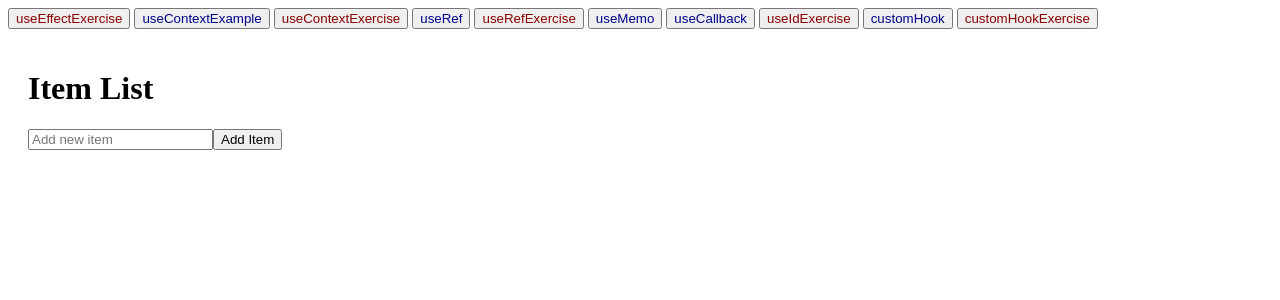
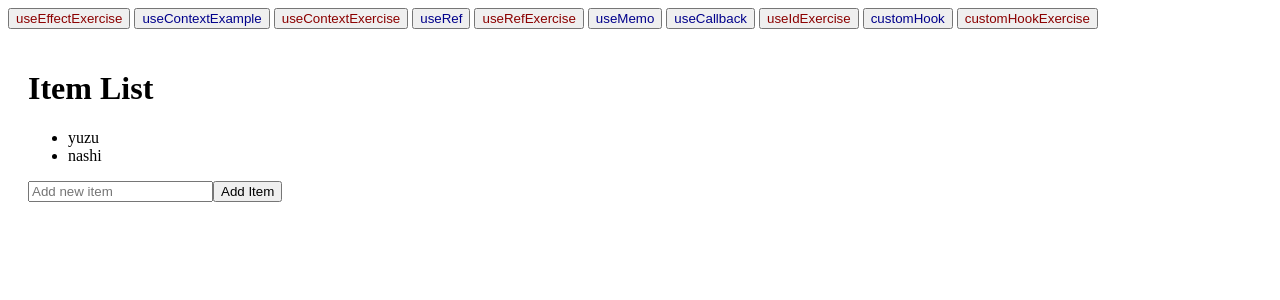
Before and after one commit to m-zawilski/hooks-redi, a React (Vite) app: page / in a window 1280 px wide. Both pictures are taken after a click on the button "customHookExercise". Shown: the top 300 px of the page. Built offline with nearby package versions, Linux system fonts and the light colour scheme.

Commit message:
Finished Custom Hook exercise

```diff
--- a/src/exercises/CustomHookExercise.tsx
+++ b/src/exercises/CustomHookExercise.tsx
@@ -1,16 +1,24 @@
 // Implement a custom hook useItemList that accepts the initial list of items
 // Hook should return the current list of items and a function that allows adding an additional item
 
-// TODO
-const useItemList = () => {
+import { ChangeEvent, useState } from "react";
+
+const useItemList = (initialItems: Array<string>) => {
+  const [items, setItems] = useState(initialItems);
+
+  const addItem = (i: string) => {
+    setItems([...items, i]);
+  }
+
   return {
-    items: [],
-    addItem: () => {},
+    items,
+    addItem
   };
 };
 
 const CustomHookExercise = () => {
-  const { items, addItem } = useItemList();
+  const { items, addItem } = useItemList(["yuzu", "nashi"]);
+  const [ input, setInput] = useState<string>("")
 
   return (
     <div>
@@ -23,14 +31,18 @@ const CustomHookExercise = () => {
       <div>
         <input
           type="text"
-          onChange={() => {
-            /* TODO */
+          value={input}
+          onChange={(e: ChangeEvent<HTMLInputElement>) => {
+            setInput(e.target.value);
           }}
           placeholder="Add new item"
         />
         <button
           onClick={() => {
-            /* TODO */
+            if (input.trim() !== "") {
+              addItem(input);
+            }
+            setInput("");
           }}
         >
           Add Item
```
